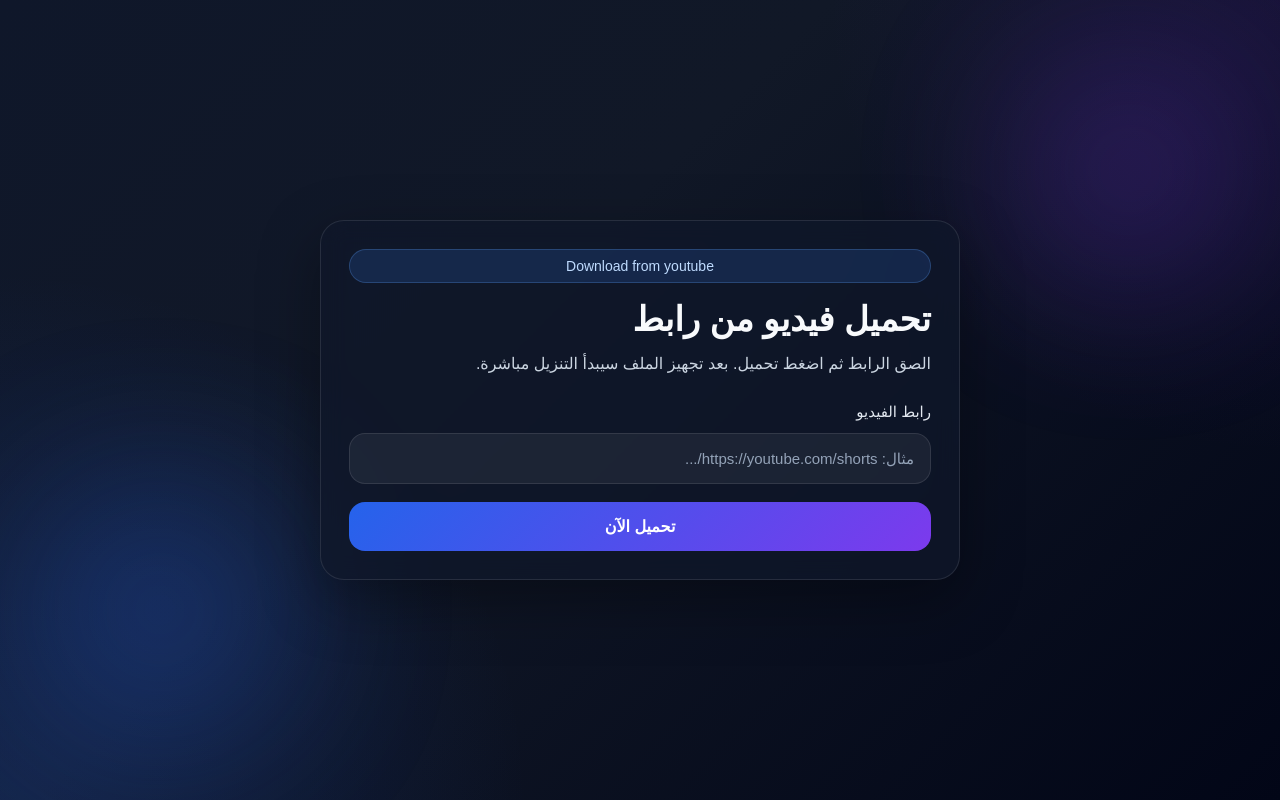
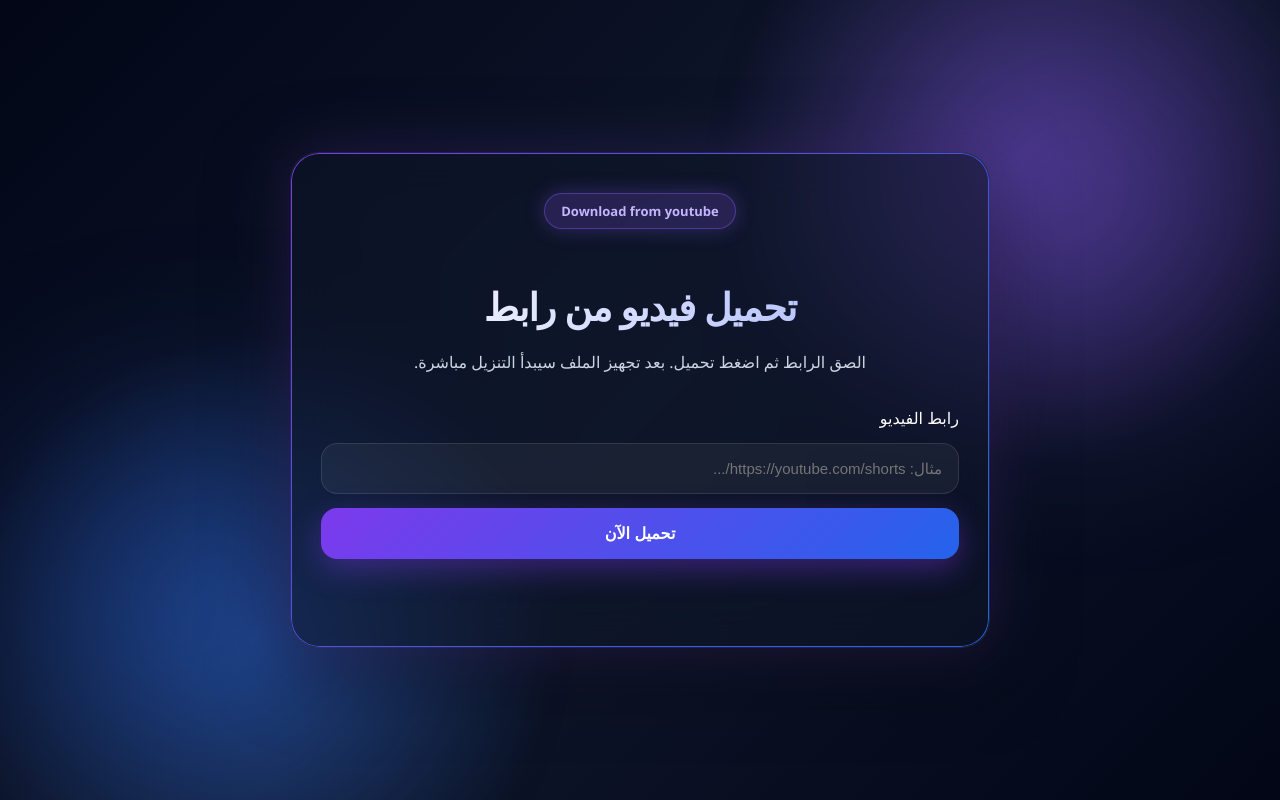
Before and after one commit to Mohanadfa/video-downloader, a Flask app: page / in a window 1280 px wide. Run offline with Flask 3, Linux system fonts and the light colour scheme.

Commit message:
update UI

```diff
--- a/static/style.css
+++ b/static/style.css
@@ -4,42 +4,43 @@
 
 body {
   margin: 0;
-  font-family: Arial, sans-serif;
+  font-family: 'Segoe UI', Arial, sans-serif;
   direction: rtl;
   min-height: 100vh;
   background:
-    radial-gradient(circle at top right, rgba(91, 33, 182, 0.15), transparent 30%),
-    radial-gradient(circle at bottom left, rgba(37, 99, 235, 0.18), transparent 35%),
-    linear-gradient(135deg, #0f172a, #111827 40%, #020617);
-  color: #f8fafc;
-  position: relative;
+    radial-gradient(circle at 80% 20%, rgba(139, 92, 246, 0.35), transparent 25%),
+    radial-gradient(circle at 20% 80%, rgba(59, 130, 246, 0.35), transparent 25%),
+    linear-gradient(135deg, #020617, #0f172a 50%, #020617);
+  color: #fff;
   overflow-x: hidden;
 }
 
+/* 🔮 Blur glow */
 .background-blur {
   position: fixed;
   border-radius: 999px;
-  filter: blur(90px);
-  opacity: 0.3;
+  filter: blur(120px);
+  opacity: 0.4;
   z-index: 0;
 }
 
 .blur-1 {
-  width: 220px;
-  height: 220px;
-  background: #7c3aed;
-  top: 60px;
-  right: 40px;
+  width: 300px;
+  height: 300px;
+  background: #8b5cf6;
+  top: 50px;
+  right: 50px;
 }
 
 .blur-2 {
-  width: 260px;
-  height: 260px;
+  width: 300px;
+  height: 300px;
   background: #2563eb;
-  bottom: 60px;
-  left: 30px;
+  bottom: 50px;
+  left: 50px;
 }
 
+/* 🧊 Container */
 .container {
   min-height: 100vh;
   display: grid;
@@ -49,161 +50,158 @@ body {
   z-index: 1;
 }
 
+/* 🧊 Glass card */
 .card {
   width: 100%;
-  max-width: 640px;
-  background: rgba(15, 23, 42, 0.75);
-  border: 1px solid rgba(255, 255, 255, 0.10);
-  backdrop-filter: blur(12px);
-  border-radius: 24px;
-  padding: 28px;
-  box-shadow: 0 20px 60px rgba(0, 0, 0, 0.35);
+  max-width: 700px;
+  background: rgba(15, 23, 42, 0.55);
+  backdrop-filter: blur(20px);
+  border-radius: 28px;
+  padding: 40px 30px;
+  border: 1px solid rgba(255,255,255,0.08);
+  box-shadow:
+    0 0 60px rgba(139, 92, 246, 0.2),
+    0 20px 80px rgba(0, 0, 0, 0.5);
+  text-align: center;
+  position: relative;
 }
 
-.badge {
-    display: block;
-    margin: 0 auto 16px auto;
-    text-align: center;
-
-    background: rgba(59, 130, 246, 0.16);
-    color: #bfdbfe;
-    border: 1px solid rgba(96, 165, 250, 0.25);
-    padding: 8px 14px;
-    border-radius: 999px;
-    font-size: 14px;
+/* 🔥 glow border */
+.card::before {
+  content: "";
+  position: absolute;
+  inset: 0;
+  border-radius: 28px;
+  padding: 1px;
+  background: linear-gradient(135deg, #7c3aed, #2563eb);
+  -webkit-mask:
+    linear-gradient(#000 0 0) content-box,
+    linear-gradient(#000 0 0);
+  -webkit-mask-composite: xor;
+  pointer-events: none;
 }
 
-h1 {
-  margin: 0 0 10px;
-  font-size: 34px;
-  line-height: 1.2;
+/* 🏷 badge */
+.badge {
+  display: inline-block;
+  margin-bottom: 20px;
+  padding: 8px 16px;
+  border-radius: 999px;
+  font-size: 13px;
+  font-weight: bold;
+  background: rgba(139, 92, 246, 0.2);
+  color: #c4b5fd;
+  border: 1px solid rgba(139, 92, 246, 0.4);
+  box-shadow: 0 0 20px rgba(139, 92, 246, 0.3);
 }
 
+/* 🧠 title */
+h1 {
+  font-size: 38px;
+  margin-bottom: 10px;
+  font-weight: 900;
+  letter-spacing: -1px;
+  background: linear-gradient(90deg, #fff, #a5b4fc);
+  -webkit-background-clip: text;
+  -webkit-text-fill-color: transparent;
+}
+
+/* 📝 subtitle */
 .subtitle {
-  margin: 0 0 24px;
   color: #cbd5e1;
+  margin-bottom: 30px;
   line-height: 1.8;
 }
 
+/* 📦 form */
 .form-box {
   display: grid;
-  gap: 12px;
+  gap: 14px;
+  text-align: right;
 }
 
-label {
-  font-size: 15px;
-  color: #e2e8f0;
-}
-
+/* 🧾 input */
 input {
   width: 100%;
   padding: 16px;
   border-radius: 16px;
-  border: 1px solid rgba(255,255,255,0.10);
-  background: rgba(255,255,255,0.06);
-  color: #fff;
+  border: 1px solid rgba(255,255,255,0.1);
+  background: rgba(255,255,255,0.05);
+  color: white;
   font-size: 15px;
   outline: none;
-}
-
-input::placeholder {
-  color: #94a3b8;
+  transition: 0.2s;
 }
 
 input:focus {
-  border-color: rgba(96, 165, 250, 0.7);
-  box-shadow: 0 0 0 4px rgba(59, 130, 246, 0.15);
+  border-color: #8b5cf6;
+  box-shadow: 0 0 0 4px rgba(139, 92, 246, 0.2);
 }
 
+/* 🚀 button */
 button {
-  margin-top: 6px;
-  padding: 15px 18px;
+  padding: 16px;
   border: none;
   border-radius: 16px;
-  background: linear-gradient(135deg, #2563eb, #7c3aed);
-  color: white;
   font-size: 16px;
   font-weight: bold;
   cursor: pointer;
-  transition: transform 0.15s ease, opacity 0.15s ease;
+  color: white;
+  background: linear-gradient(135deg, #7c3aed, #2563eb);
+  box-shadow: 0 10px 30px rgba(124, 58, 237, 0.4);
+  transition: 0.2s;
 }
 
 button:hover {
-  transform: translateY(-1px);
+  transform: translateY(-2px) scale(1.02);
+  box-shadow: 0 15px 40px rgba(124, 58, 237, 0.6);
 }
 
 button:disabled {
-  opacity: 0.7;
-  cursor: not-allowed;
+  opacity: 0.6;
 }
 
-.status,
-.result {
-  margin-top: 18px;
-  border-radius: 16px;
-  padding: 16px;
-  line-height: 1.7;
+/* 📢 status */
+.status {
+  margin-top: 20px;
+  padding: 14px;
+  border-radius: 14px;
+  text-align: center;
+  font-size: 14px;
+  animation: fadeIn 0.3s ease;
 }
 
-.status.info,
 .status.loading {
-  background: rgba(59, 130, 246, 0.12);
-  border: 1px solid rgba(96, 165, 250, 0.25);
-  color: #dbeafe;
+  background: rgba(59, 130, 246, 0.2);
 }
 
 .status.success {
-  background: rgba(34, 197, 94, 0.12);
-  border: 1px solid rgba(74, 222, 128, 0.25);
-  color: #dcfce7;
+  background: rgba(34, 197, 94, 0.2);
 }
 
 .status.error {
-  background: rgba(239, 68, 68, 0.12);
-  border: 1px solid rgba(248, 113, 113, 0.25);
-  color: #fee2e2;
+  background: rgba(239, 68, 68, 0.2);
 }
 
-.result {
-  background: rgba(255,255,255,0.05);
-  border: 1px solid rgba(255,255,255,0.10);
+/* ✨ animation */
+@keyframes fadeIn {
+  from {
+    opacity: 0;
+    transform: translateY(6px);
+  }
+  to {
+    opacity: 1;
+    transform: translateY(0);
+  }
 }
 
-.result h3 {
-  margin: 0 0 10px;
-}
-
-.download-link {
-  display: inline-block;
-  margin-top: 10px;
-  text-decoration: none;
-  padding: 12px 18px;
-  border-radius: 14px;
-  background: #f8fafc;
-  color: #0f172a;
-  font-weight: bold;
-}
-
-.hidden {
-  display: none;
-}
-
-@media (max-width: 640px) {
-  .card {
-    padding: 20px;
-    border-radius: 20px;
-  }
-
+/* 📱 mobile */
+@media (max-width: 600px) {
   h1 {
     font-size: 28px;
   }
 
-  .subtitle {
-    font-size: 15px;
-  }
-
-  input,
-  button {
-    font-size: 15px;
+  .card {
+    padding: 25px 18px;
   }
 }
```
